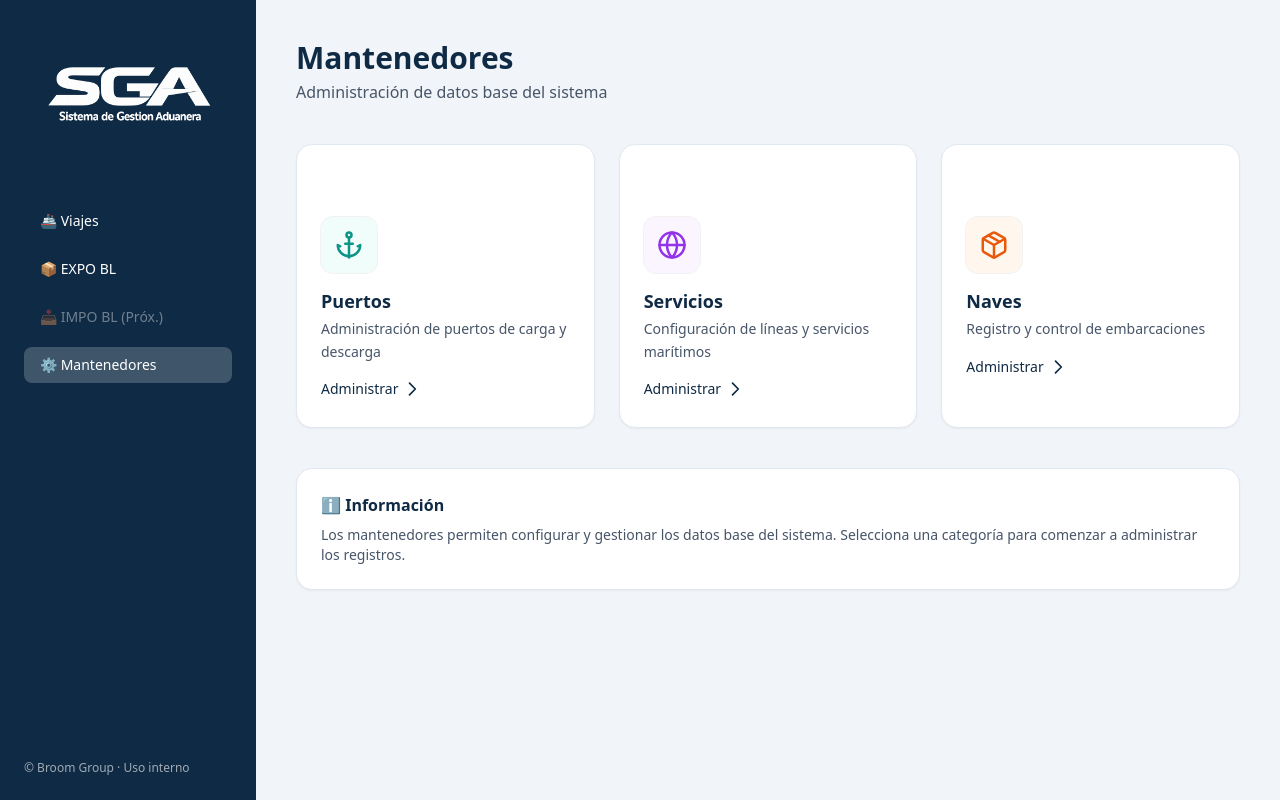
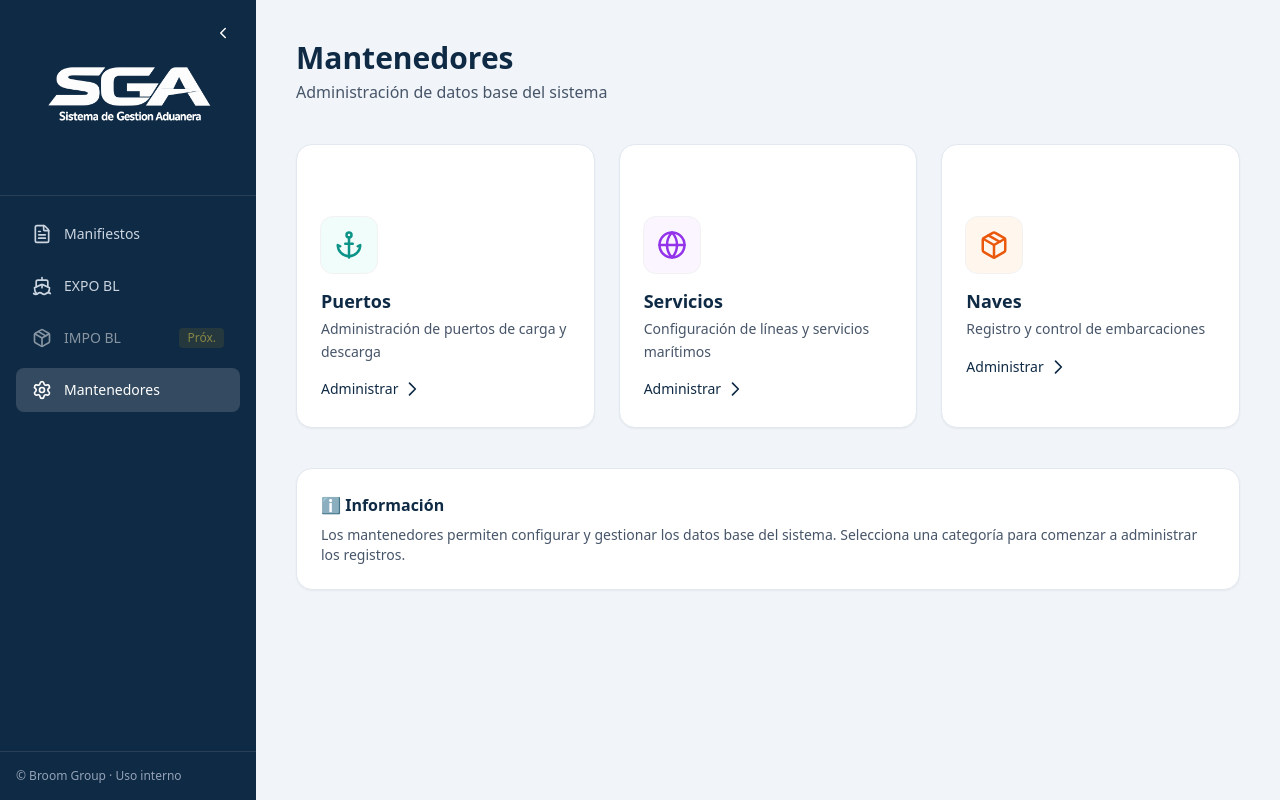
Before and after one commit to almepavez/Formulario_Navieras, a React (Vite) app in the folder expo-bl-frontend/: page /mantenedores in a window 1280 px wide. Built offline with nearby package versions, Linux system fonts and the light colour scheme; sample sign-in values are in the browser's storage.

Commit message:
sidebar, detalles

```diff
--- a/expo-bl-frontend/src/components/Sidebar.jsx
+++ b/expo-bl-frontend/src/components/Sidebar.jsx
@@ -1,62 +1,151 @@
-import { NavLink } from "react-router-dom";
+import { useState } from "react";
+import { NavLink, useLocation } from "react-router-dom";
+import {
+  FileText,
+  Ship,
+  Package,
+  Settings,
+  ChevronLeft,
+  ChevronRight
+} from "lucide-react";
 import logo from "../img/SGA Logo 3.png";
 
 const Sidebar = () => {
+  const location = useLocation();
+  const [isCollapsed, setIsCollapsed] = useState(false);
+  const [isHovered, setIsHovered] = useState(false);
+
+  // El sidebar está expandido si no está colapsado O si está en hover
+  const isExpanded = !isCollapsed || isHovered;
+
   return (
-    <aside className="w-64 bg-[#0F2A44] text-white flex flex-col p-6">
+    <aside
+      className={`bg-[#0F2A44] text-white flex flex-col transition-all duration-300 ease-in-out ${
+        isExpanded ? "w-64" : "w-20"
+      }`}
+      onMouseEnter={() => isCollapsed && setIsHovered(true)}
+      onMouseLeave={() => setIsHovered(false)}
+    >
+      {/* Header con logo y botón */}
+      <div className="p-6 border-b border-white/10 relative">
+        <div className="flex justify-center mb-2">
+          {isExpanded ? (
+            <img src={logo} alt="Broom Group" className="h-25" />
+          ) : (
+            <img src={logo} alt="Broom Group" className="h-10 w-10 object-contain" />
+          )}
+        </div>
 
-      {/* Logo */}
-      <div className="flex justify-center mb-10">
-        <img src={logo} alt="Broom Group" className="h-30" />
+        <button
+          onClick={() => setIsCollapsed(!isCollapsed)}
+          className="absolute top-4 right-4 p-2 rounded-lg hover:bg-white/10 transition-colors"
+          title={isCollapsed ? "Expandir" : "Colapsar"}
+        >
+          {isCollapsed ? <ChevronRight size={18} /> : <ChevronLeft size={18} />}
+        </button>
       </div>
 
       {/* Menú */}
-      <nav className="flex flex-col gap-3 text-sm">
+      <nav className="flex-1 p-4 space-y-2">
         <NavLink
           to="/manifiestos"
           className={({ isActive }) =>
-            `px-4 py-2 rounded-lg ${
-              isActive ? "bg-white/20" : "hover:bg-white/10"
+            `flex items-center gap-3 px-4 py-3 rounded-lg transition-all group relative ${
+              isActive ? "bg-white/15 text-white font-medium" : "text-slate-300 hover:bg-white/10 hover:text-white"
             }`
           }
+          title={!isExpanded ? "Manifiestos" : ""}
         >
-          🚢 Viajes
+          <FileText size={20} className="flex-shrink-0" />
+          {isExpanded && <span className="text-sm">Manifiestos</span>}
+
+          {/* Tooltip cuando está colapsado Y NO en hover */}
+          {!isExpanded && (
+            <div className="absolute left-full ml-2 px-3 py-2 bg-slate-800 text-white text-sm rounded-lg opacity-0 invisible group-hover:opacity-100 group-hover:visible transition-all whitespace-nowrap z-50">
+              Manifiestos
+              <div className="absolute right-full top-1/2 -translate-y-1/2 border-8 border-transparent border-r-slate-800"></div>
+            </div>
+          )}
         </NavLink>
 
         <NavLink
-          to="/expo-BL"
+          to="/expo-bl"
           className={({ isActive }) =>
-            `px-4 py-2 rounded-lg ${
-              isActive ? "bg-white/20" : "hover:bg-white/10"
+            `flex items-center gap-3 px-4 py-3 rounded-lg transition-all group relative ${
+              isActive || location.pathname.startsWith('/expo/')
+                ? "bg-white/15 text-white font-medium"
+                : "text-slate-300 hover:bg-white/10 hover:text-white"
             }`
           }
+          title={!isExpanded ? "EXPO BL" : ""}
         >
-          📦 EXPO BL
+          <Ship size={20} className="flex-shrink-0" />
+          {isExpanded && <span className="text-sm">EXPO BL</span>}
+
+          {/* Tooltip cuando está colapsado Y NO en hover */}
+          {!isExpanded && (
+            <div className="absolute left-full ml-2 px-3 py-2 bg-slate-800 text-white text-sm rounded-lg opacity-0 invisible group-hover:opacity-100 group-hover:visible transition-all whitespace-nowrap z-50">
+              EXPO BL
+              <div className="absolute right-full top-1/2 -translate-y-1/2 border-8 border-transparent border-r-slate-800"></div>
+            </div>
+          )}
         </NavLink>
 
-        <NavLink
-          to="#"
-          className="px-4 py-2 rounded-lg opacity-40 cursor-not-allowed"
+        <div
+          className="flex items-center gap-3 px-4 py-3 rounded-lg opacity-50 cursor-not-allowed relative group"
+          title={!isExpanded ? "IMPO BL (Próximamente)" : "Próximamente"}
         >
-          📥 IMPO BL (Próx.)
-        </NavLink>
+          <Package size={20} className="flex-shrink-0" />
+
+          {isExpanded && (
+            <>
+              <span className="text-sm">IMPO BL</span>
+              <span className="ml-auto text-xs bg-yellow-500/20 text-yellow-300 px-2 py-0.5 rounded">
+                Próx.
+              </span>
+            </>
+          )}
+
+          {/* Tooltip cuando está colapsado Y NO en hover */}
+          {!isExpanded && (
+            <div className="absolute left-full ml-2 px-3 py-2 bg-slate-800 text-white text-sm rounded-lg opacity-0 invisible group-hover:opacity-100 group-hover:visible transition-all whitespace-nowrap z-50">
+              IMPO BL
+              <span className="block text-xs text-yellow-300 mt-1">Próximamente</span>
+              <div className="absolute right-full top-1/2 -translate-y-1/2 border-8 border-transparent border-r-slate-800"></div>
+            </div>
+          )}
+        </div>
 
         <NavLink
-           to="/mantenedores"
+          to="/mantenedores"
           className={({ isActive }) =>
-            `px-4 py-2 rounded-lg ${
-              isActive ? "bg-white/20" : "hover:bg-white/10"
+            `flex items-center gap-3 px-4 py-3 rounded-lg transition-all group relative ${
+              isActive ? "bg-white/15 text-white font-medium" : "text-slate-300 hover:bg-white/10 hover:text-white"
             }`
           }
+          title={!isExpanded ? "Mantenedores" : ""}
         >
-          ⚙️ Mantenedores
+          <Settings size={20} className="flex-shrink-0" />
+          {isExpanded && <span className="text-sm">Mantenedores</span>}
+
+          {/* Tooltip cuando está colapsado Y NO en hover */}
+          {!isExpanded && (
+            <div className="absolute left-full ml-2 px-3 py-2 bg-slate-800 text-white text-sm rounded-lg opacity-0 invisible group-hover:opacity-100 group-hover:visible transition-all whitespace-nowrap z-50">
+              Mantenedores
+              <div className="absolute right-full top-1/2 -translate-y-1/2 border-8 border-transparent border-r-slate-800"></div>
+            </div>
+          )}
         </NavLink>
       </nav>
 
       {/* Footer */}
-      <div className="mt-auto text-xs opacity-60">
-        © Broom Group · Uso interno
-      </div>
+      {isExpanded && (
+        <div className="p-4 border-t border-white/10">
+          <div className="text-xs text-slate-400">
+            © Broom Group · Uso interno
+          </div>
+        </div>
+      )}
     </aside>
   );
 };
--- a/expo-bl-frontend/src/pages/ExpoBL.jsx
+++ b/expo-bl-frontend/src/pages/ExpoBL.jsx
@@ -1,6 +1,7 @@
 import { useEffect, useState } from "react";
 import { useNavigate } from "react-router-dom";
 import Sidebar from "../components/Sidebar";
+import { Pencil } from "lucide-react";
 
 const estadoStyles = {
     "CREADO": "bg-blue-100 text-blue-800 ring-blue-200",
@@ -119,6 +120,11 @@ const ExpoBL = () => {
         }
 
         return pages;
+    };
+
+    const handleEdit = (e, blNumber) => {
+        e.stopPropagation();
+        navigate(`/expo/${blNumber}/edit`);
     };
 
     return (
@@ -246,6 +252,7 @@ const ExpoBL = () => {
                                     <th className="text-right px-6 py-3 font-semibold">Peso (KG)</th>
                                     <th className="text-center px-6 py-3 font-semibold">Bultos</th>
                                     <th className="text-left px-6 py-3 font-semibold">Status</th>
+
                                 </tr>
                             </thead>
 
@@ -296,12 +303,13 @@ const ExpoBL = () => {
                                                     {bl.status}
                                                 </span>
                                             </td>
+
                                         </tr>
                                     ))}
 
                                 {!loading && filteredBLs.length === 0 && (
                                     <tr>
-                                        <td className="px-6 py-10 text-center text-slate-500" colSpan={9}>
+                                        <td className="px-6 py-10 text-center text-slate-500" colSpan={10}>
                                             {searchTerm || statusFilter !== "TODOS" || viajeFilter !== "TODOS"
                                                 ? "No se encontraron BLs con los filtros aplicados"
                                                 : "No hay BLs registrados aún"}
--- a/expo-bl-frontend/src/pages/ExpoBLDetail.jsx
+++ b/expo-bl-frontend/src/pages/ExpoBLDetail.jsx
@@ -75,7 +75,7 @@ const ExpoBLDetail = () => {
                         Error: <span className="font-medium">{error || "BL no encontrado"}</span>
                     </div>
                     <button
-                        onClick={() => navigate("/expo")}
+                        onClick={() => navigate("/expo-bl")}
                         className="text-sm text-slate-500 hover:text-[#0F2A44]"
                     >
                         ← Volver al listado
@@ -95,7 +95,7 @@ const ExpoBLDetail = () => {
                     <div className="flex items-start justify-between gap-6 mb-4">
                         <div>
                             <button
-                                onClick={() => navigate("/expo")}
+                                onClick={() => navigate("/expo-bl")}
                                 className="text-sm text-slate-500 hover:text-[#0F2A44] mb-2"
                             >
                                 ← Volver al listado
--- a/expo-bl-frontend/src/pages/ManifiestoDetalle.jsx
+++ b/expo-bl-frontend/src/pages/ManifiestoDetalle.jsx
@@ -180,8 +180,8 @@ const ManifiestoDetalle = () => {
         text: "Los cambios no guardados se perderán",
         icon: "warning",
         showCancelButton: true,
-        confirmButtonColor: "#0F2A44",
-        cancelButtonColor: "#64748b",
+        confirmButtonColor: "#b13030ff",
+        cancelButtonColor: "#3a8a30ff",
         confirmButtonText: "Sí, cancelar",
         cancelButtonText: "No, continuar editando",
       });
```
